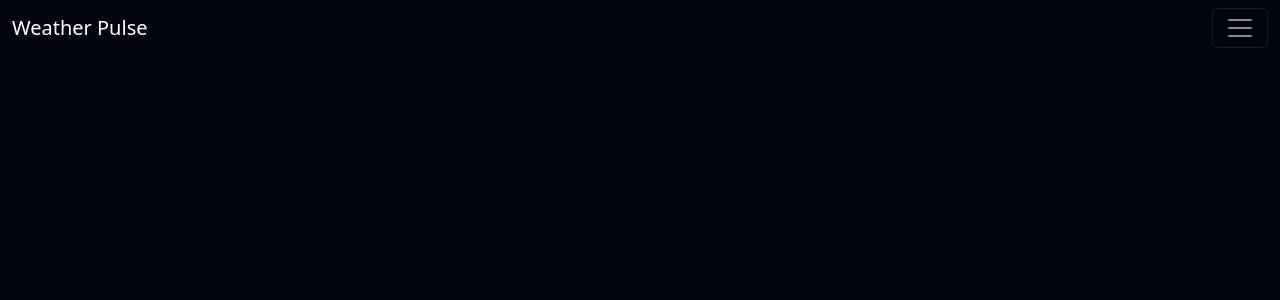
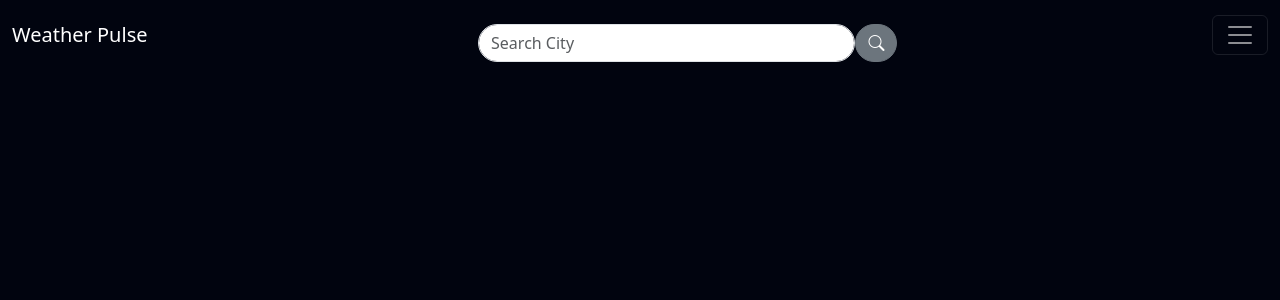
Before and after one commit to Hansajaa/original-weather-app, a React (Vite) app: page / in a window 1280 px wide. Shown: the top 300 px of the page. Built offline with nearby package versions, Linux system fonts and the light colour scheme.

Commit message:
Update navbar

```diff
--- a/index.html
+++ b/index.html
@@ -2,7 +2,7 @@
 <html lang="en">
   <head>
     <meta charset="UTF-8" />
-    <link rel="icon" type="image/svg+xml" href="/vite.svg" />
+    <link rel="icon" type="image/svg+xml" href="./src/assets/weather-icon.svg" />
     <meta name="viewport" content="width=device-width, initial-scale=1.0" />
     <title>Weather Pulse</title>
   </head>
--- a/src/App.jsx
+++ b/src/App.jsx
@@ -1,17 +1,13 @@
-import { useState } from 'react'
-import reactLogo from './assets/react.svg'
-import viteLogo from '/vite.svg'
 import './App.css'
-import SearchBar from './components/SearchBar'
+import Navbar from './components/Navbar'
 
 function App() {
-  const [count, setCount] = useState(0)
 
   return (
     <>
       <div className="container">
         <div className="row">
-          <SearchBar></SearchBar>
+          <Navbar></Navbar>
         </div>
       </div>
     </>
--- a/src/components/SearchBar.jsx
+++ b/src/components/Navbar.jsx
@@ -1,6 +1,6 @@
 import React from "react";
 
-function SearchBar() {
+function Navbar() {
   return (
     <div>
       <nav class="navbar navbar-dark fixed-top">
@@ -8,6 +8,8 @@ function SearchBar() {
           <a class="navbar-brand" href="#">
             Weather Pulse
           </a>
+          <input type="text" className="form-control mt-3" style={{width:"30%", borderRadius:"30px"}} placeholder="Search City"/>
+          <button className="btn btn-secondary mt-3" style={{borderRadius:"30px", marginLeft:"-25%"}}><i class="bi bi-search"></i></button>
           <button
             class="navbar-toggler"
             type="button"
@@ -70,4 +72,4 @@ function SearchBar() {
   );
 }
 
-export default SearchBar;
+export default Navbar;
```
Also changed, not shown: src/assets/weather-icon.png (added), src/assets/weather-icon.svg (added).
